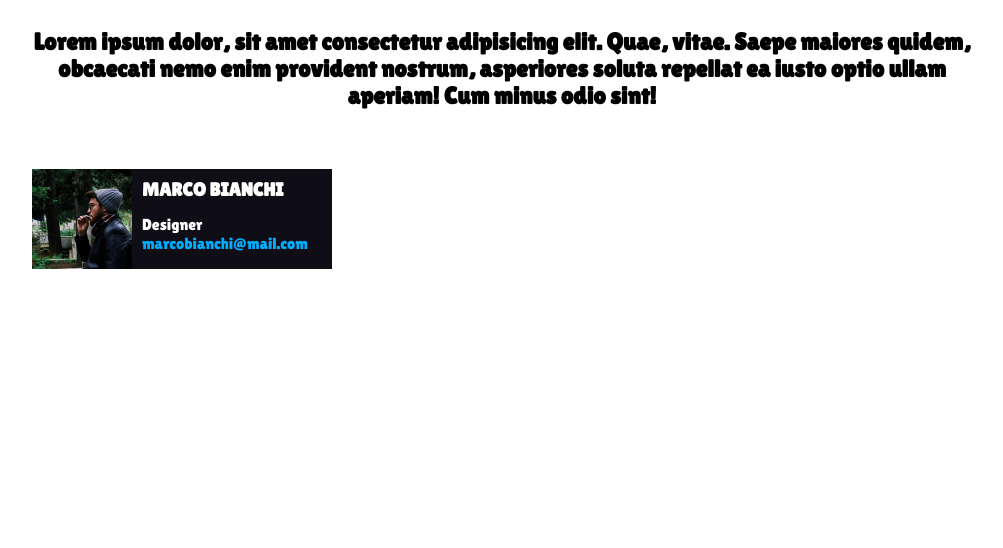
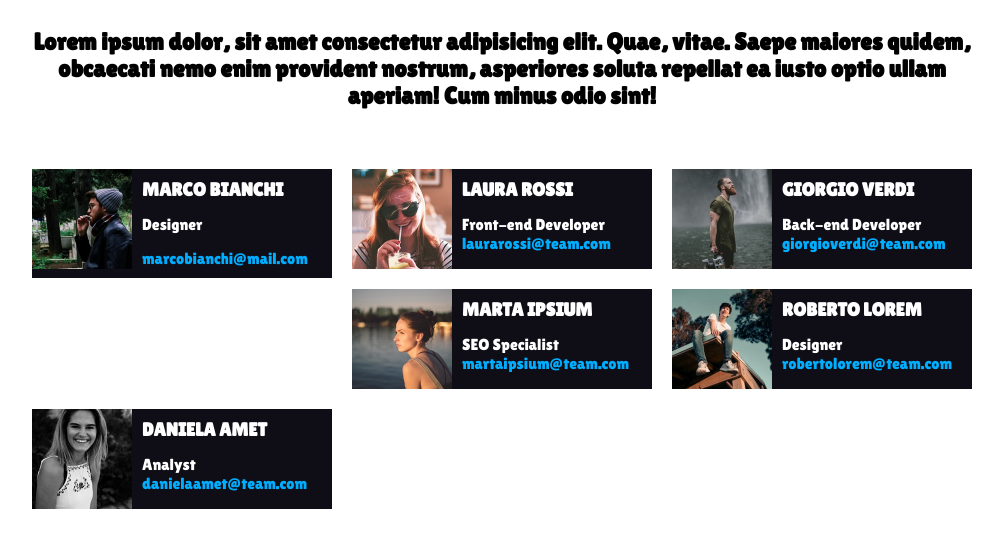
Before and after one commit to Anieb22/html-css-float-cards, a plain HTML site: page index.html in a window 1280 px wide. Shown: the part 118-666 px from the top of the page, without its empty margins (138-1141 px from the left). Drawn offline with Linux system fonts and the light colour scheme.

Commit message:
aggiunti commenti e categorizzazioni

```diff
--- a/css/float-card.css
+++ b/css/float-card.css
@@ -4,14 +4,18 @@
     box-sizing: border-box;
     font-family: 'Lilita One', cursive;
 }
+
+.testo-centro{
+    text-align: center;
+}
+
+/*utility*/
 .container{
     max-width: 75%;
     margin: 50px auto;
 }
 
-.testo-centro{
-    text-align: center;
-}
+
 
 .col{
     width: calc(100% / 3 - 20px);
@@ -29,12 +33,14 @@
     clear: both;
 }
 
+
+/*classi header*/
 .testo-rosa{
     color: #E53170;
     font-size: 30pt;
 }
 
-
+/*classi main*/
 .testo-bianco{
     color: white;
 }
@@ -62,9 +68,16 @@
     width: calc(100% - 100px);
 }
 
+h3{
+    text-transform: uppercase;
+}
 
-a, h3{
+a, h3, .spazio-testo{
     margin-bottom: 15px;
+}
+
+.spazio-testo{
+    text-decoration: none;
 }
 
 a{
--- a/index.html
+++ b/index.html
@@ -11,6 +11,7 @@
     <title>Document</title>
 </head>
 <body>
+    <!--testo e paragrafo-->
     <header>
         <div class="testo-centro testo-rosa container spazio-container">Meet Our Team</div>
         <div class="testo-centro container spazio-container">
@@ -19,6 +20,7 @@
             </h2>
         </div>
     </header>
+    <!--immagini e info persone-->
     <main>
         <div class="container">
             <div class="row">
@@ -27,25 +29,60 @@
                         <img src="./img/male1.png" class="propic" alt="Marco Bianchi">
                         <div class="contenitore">
                             <h3>MARCO BIANCHI</h3>
-                            <div>Designer</div>
+                            <div class="spazio-testo">Designer</div>
                             <a href="#">marcobianchi@mail.com</a>
                         </div>
                     </div>
                 </div>
                 <div class="col">
-
+                    <div class="carta">
+                        <img src="./img/female1.png" class="propic" alt="Marco Bianchi">
+                        <div class="contenitore">
+                            <h3>Laura Rossi</h3>
+                            <div>Front-end Developer</div>
+                            <a href="#">laurarossi@team.com</a>
+                        </div>
+                    </div>
                 </div>
                 <div class="col">
-
+                    <div class="carta">
+                        <img src="./img/male2.png" class="propic" alt="Marco Bianchi">
+                        <div class="contenitore">
+                            <h3>Giorgio Verdi</h3>
+                            <div>Back-end Developer</div>
+                            <a href="#">giorgioverdi@team.com</a>
+                        </div>
+                    </div>
                 </div>
                 <div class="col">
-
+                    <div class="carta">
+                        <img src="./img/female2.png" class="propic" alt="Marco Bianchi">
+                        <div class="contenitore">
+                            <h3>Marta Ipsium</h3>
+                            <div>SEO Specialist</div>
+                            <a href="#">martaipsium@team.com</a>
+                        </div>
+                    </div>
                 </div>
                 <div class="col">
-
+                    <div class="carta">
+                        <img src="./img/male3.png" class="propic" alt="Marco Bianchi">
+                        <div class="contenitore">
+                            <h3>Roberto Lorem</h3>
+                            <div>Designer</div>
+                            <a href="#">robertolorem@team.com</a>
+                        </div>
+                    </div>
                 </div>
                 <div class="col">
-
+                    <div class="carta">
+                        <img src="./img/female3.png" class="propic" alt="Marco Bianchi">
+                        <div class="contenitore">
+                            <h3>Daniela Amet</h3>
+                            <div>Analyst</div>
+                            <a href="#">danielaamet@team.com</a>
+                        </div>
+                    </div>
                 </div>
             </div>
         </div>
```
